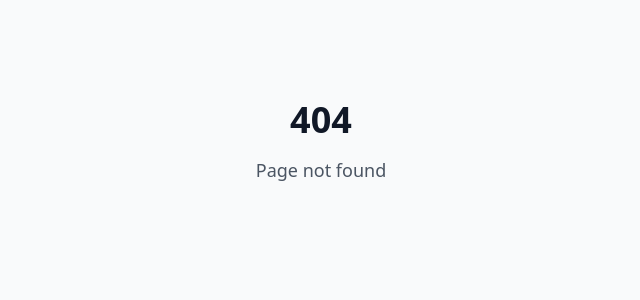
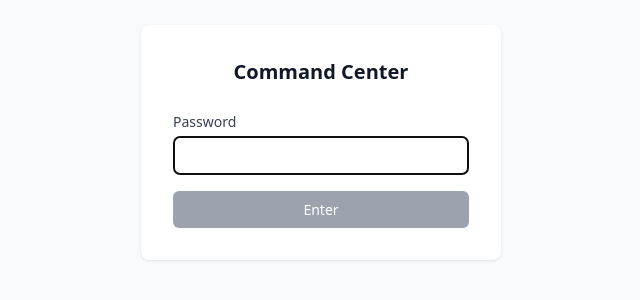
Before and after one commit to davy-cmyk/command-center, a Next.js app: page / in a window 1280 px wide. Before the commit this address had no page. Shown: the part 258-558 px from the top of the page, without its empty margins (319-959 px from the left). Built offline with nearby package versions, Linux system fonts and the light colour scheme.

Commit message:
Add Command Center password gate

```diff
--- /dev/null
+++ b/src/app/api/gate/route.ts
@@ -0,0 +1,48 @@
+import { NextRequest, NextResponse } from 'next/server';
+
+export async function POST(request: NextRequest) {
+  const expectedPassword = process.env.COMMAND_CENTER_GATE_PASSWORD;
+
+  // Check if password is configured
+  if (!expectedPassword) {
+    return NextResponse.json(
+      { ok: false, error: 'Gate password not configured.' },
+      { status: 500 }
+    );
+  }
+
+  // Parse request body
+  let body: { password?: string };
+  try {
+    body = await request.json();
+  } catch {
+    return NextResponse.json(
+      { ok: false },
+      { status: 400 }
+    );
+  }
+
+  const { password } = body;
+
+  // Validate password
+  if (password !== expectedPassword) {
+    return NextResponse.json(
+      { ok: false },
+      { status: 401 }
+    );
+  }
+
+  // Set cookie
+  const response = NextResponse.json({ ok: true });
+  response.cookies.set({
+    name: 'cc_gate',
+    value: '1',
+    httpOnly: true,
+    secure: true,
+    sameSite: 'lax',
+    path: '/',
+    maxAge: 8 * 60 * 60, // 8 hours in seconds
+  });
+
+  return response;
+}
--- /dev/null
+++ b/src/app/page.tsx
@@ -0,0 +1,142 @@
+'use client';
+
+import { useState, useEffect } from 'react';
+import { useRouter, useSearchParams } from 'next/navigation';
+
+export default function GatePage() {
+  const [password, setPassword] = useState('');
+  const [error, setError] = useState(false);
+  const [isLoading, setIsLoading] = useState(false);
+  const router = useRouter();
+  const searchParams = useSearchParams();
+
+  // Get the next destination from query params, default to /command
+  const next = searchParams.get('next') || '/command';
+
+  const handleSubmit = async (e: React.FormEvent) => {
+    e.preventDefault();
+    setIsLoading(true);
+    setError(false);
+
+    try {
+      const res = await fetch('/api/gate', {
+        method: 'POST',
+        headers: { 'Content-Type': 'application/json' },
+        body: JSON.stringify({ password }),
+      });
+
+      if (res.ok) {
+        // Success - redirect to the intended destination
+        router.push(next);
+      } else {
+        // Failed - show error
+        setError(true);
+        setPassword('');
+      }
+    } catch {
+      setError(true);
+    } finally {
+      setIsLoading(false);
+    }
+  };
+
+  return (
+    <div
+      style={{
+        minHeight: '100vh',
+        display: 'flex',
+        alignItems: 'center',
+        justifyContent: 'center',
+        backgroundColor: '#f9fafb',
+        fontFamily: 'system-ui, -apple-system, sans-serif',
+      }}
+    >
+      <div
+        style={{
+          backgroundColor: 'white',
+          padding: '2rem',
+          borderRadius: '0.5rem',
+          boxShadow: '0 1px 3px rgba(0,0,0,0.1)',
+          width: '100%',
+          maxWidth: '360px',
+        }}
+      >
+        <h1
+          style={{
+            fontSize: '1.25rem',
+            fontWeight: 600,
+            marginBottom: '1.5rem',
+            color: '#111827',
+            textAlign: 'center',
+          }}
+        >
+          Command Center
+        </h1>
+
+        <form onSubmit={handleSubmit}>
+          <div style={{ marginBottom: '1rem' }}>
+            <label
+              htmlFor="password"
+              style={{
+                display: 'block',
+                fontSize: '0.875rem',
+                fontWeight: 500,
+                color: '#374151',
+                marginBottom: '0.25rem',
+              }}
+            >
+              Password
+            </label>
+            <input
+              id="password"
+              type="password"
+              value={password}
+              onChange={(e) => setPassword(e.target.value)}
+              disabled={isLoading}
+              style={{
+                width: '100%',
+                padding: '0.5rem 0.75rem',
+                border: '1px solid #d1d5db',
+                borderRadius: '0.375rem',
+                fontSize: '0.875rem',
+                boxSizing: 'border-box',
+              }}
+              autoFocus
+            />
+          </div>
+
+          {error && (
+            <div
+              style={{
+                color: '#dc2626',
+                fontSize: '0.875rem',
+                marginBottom: '1rem',
+                textAlign: 'center',
+              }}
+            >
+              Wrong password.
+            </div>
+          )}
+
+          <button
+            type="submit"
+            disabled={isLoading || !password}
+            style={{
+              width: '100%',
+              padding: '0.5rem 1rem',
+              backgroundColor: isLoading || !password ? '#9ca3af' : '#2563eb',
+              color: 'white',
+              border: 'none',
+              borderRadius: '0.375rem',
+              fontSize: '0.875rem',
+              fontWeight: 500,
+              cursor: isLoading || !password ? 'not-allowed' : 'pointer',
+            }}
+          >
+            {isLoading ? 'Verifying...' : 'Enter'}
+          </button>
+        </form>
+      </div>
+    </div>
+  );
+}
```
Also changed, not shown: src/middleware.ts (added, +24 -0 lines), 1 other file (tests, documents, lock files or other folders).
